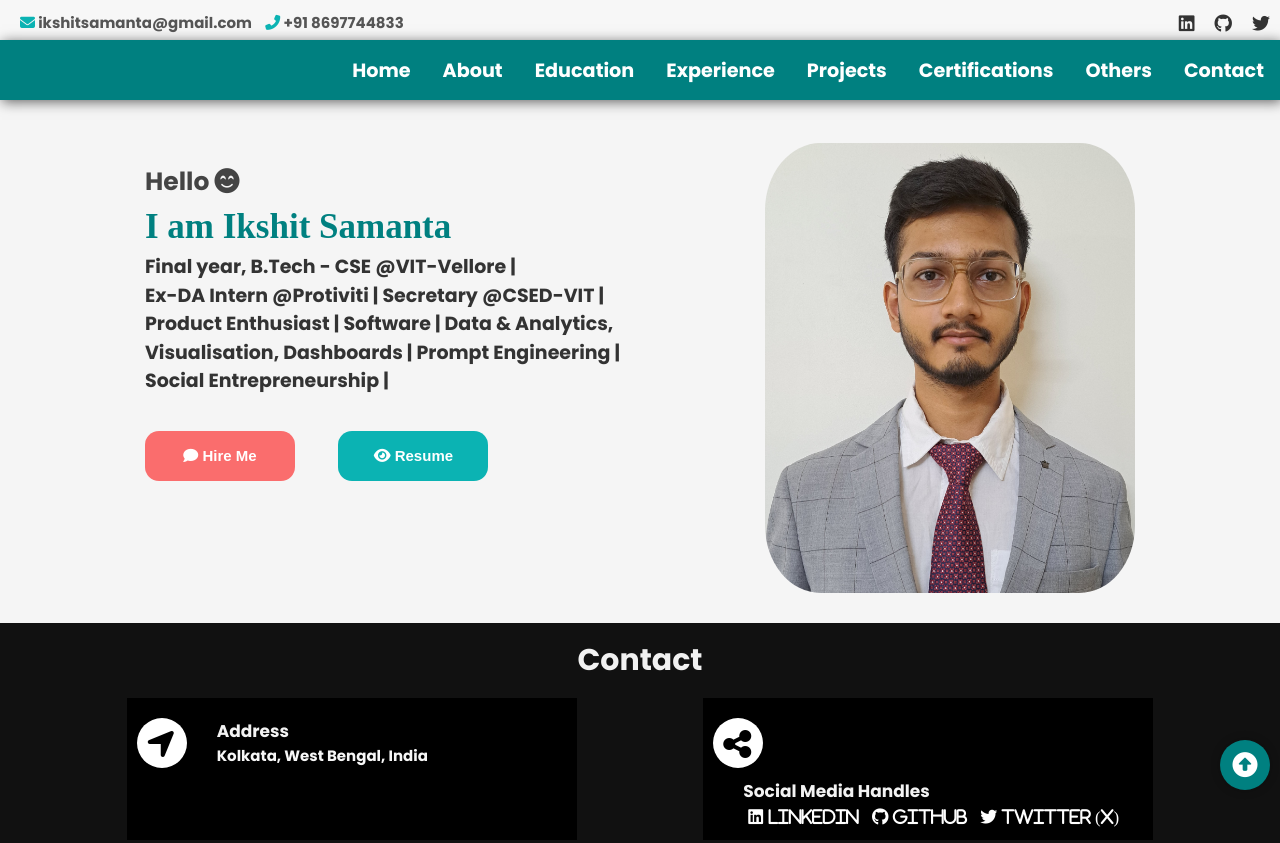
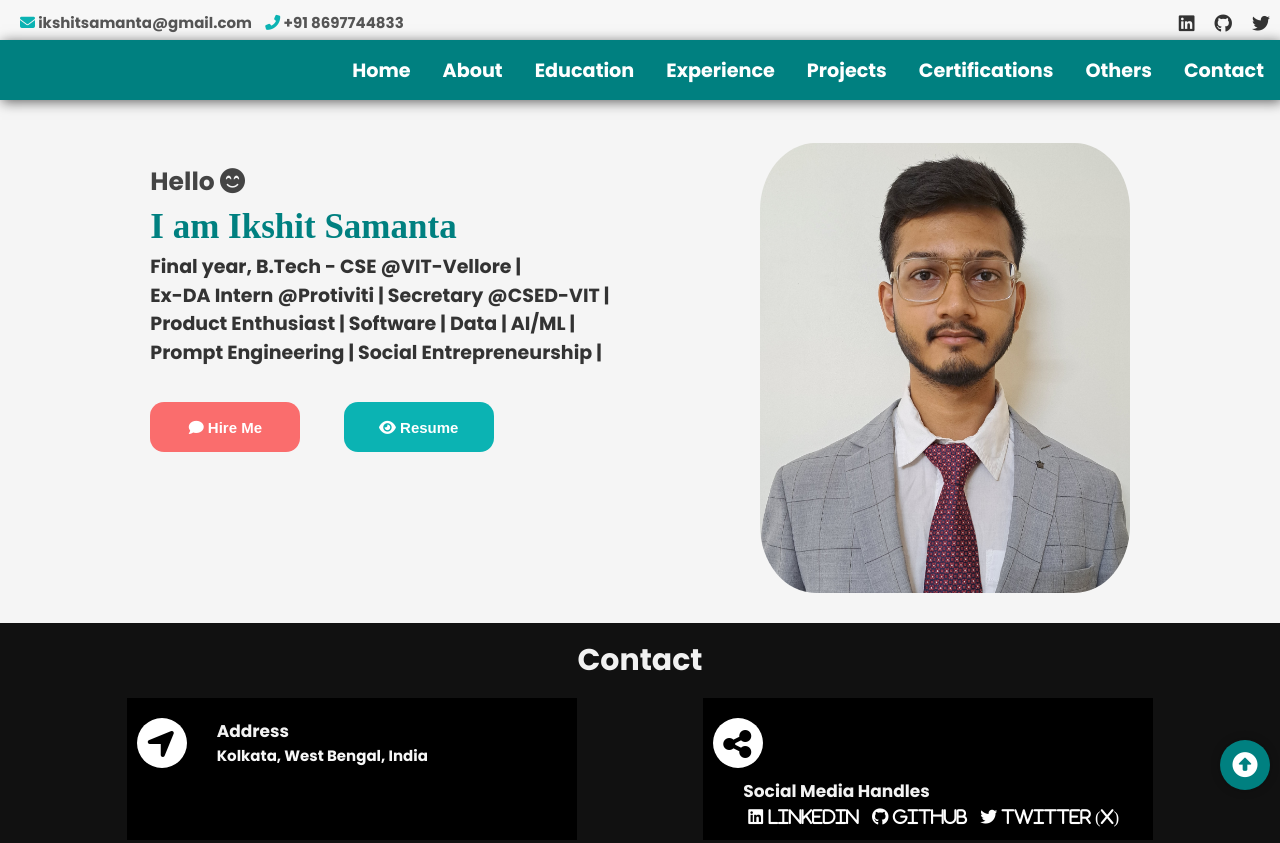
Before and after one commit to codeikshit15/Portfolio-Ikshit_Samanta, a plain HTML site: page index.html in a window 1280 px wide. Shown: the top 843 px of the page. Drawn offline with Linux system fonts and the light colour scheme; a web font is replaced by a local one.

Commit message:
Update index.html

```diff
--- a/index.html
+++ b/index.html
@@ -13,6 +13,7 @@
      <div id="preloader" class="preloader">
         <div id="position-spinner" class="position-spinner">
             <div id="spinner" class="spinner">
+
             </div>
         </div>
     </div>
@@ -69,9 +70,9 @@
                 <h1>I am Ikshit Samanta</h1>
                 <p>Final year, B.Tech - CSE @VIT-Vellore |</p>
                 <p>Ex-DA Intern @Protiviti | Secretary @CSED-VIT |</p>
-                <p>Product Enthusiast | Software | Data & Analytics,</p>
-                <p>Visualisation, Dashboards | Prompt Engineering |</p>
-                <p>Social Entrepreneurship |</p>
+                <p>Product Enthusiast | Software | Data | AI/ML |</p>
+                <p>Prompt Engineering | Social Entrepreneurship |</p>
+
                 <button class="hire"><a href="https://mail.google.com/mail/?view=cm&fs=1&tf=1&to=ikshitsamanta@gmail.com&body=my-text" target="_blank"><i class="fas fa-comment"></i> Hire Me</a></button>
                 <button class="resume"><a href="Ikshit - Resume.pdf" target="_blank"><i class="fas fa-eye"></i> Resume</a></button>
             </div>
```
